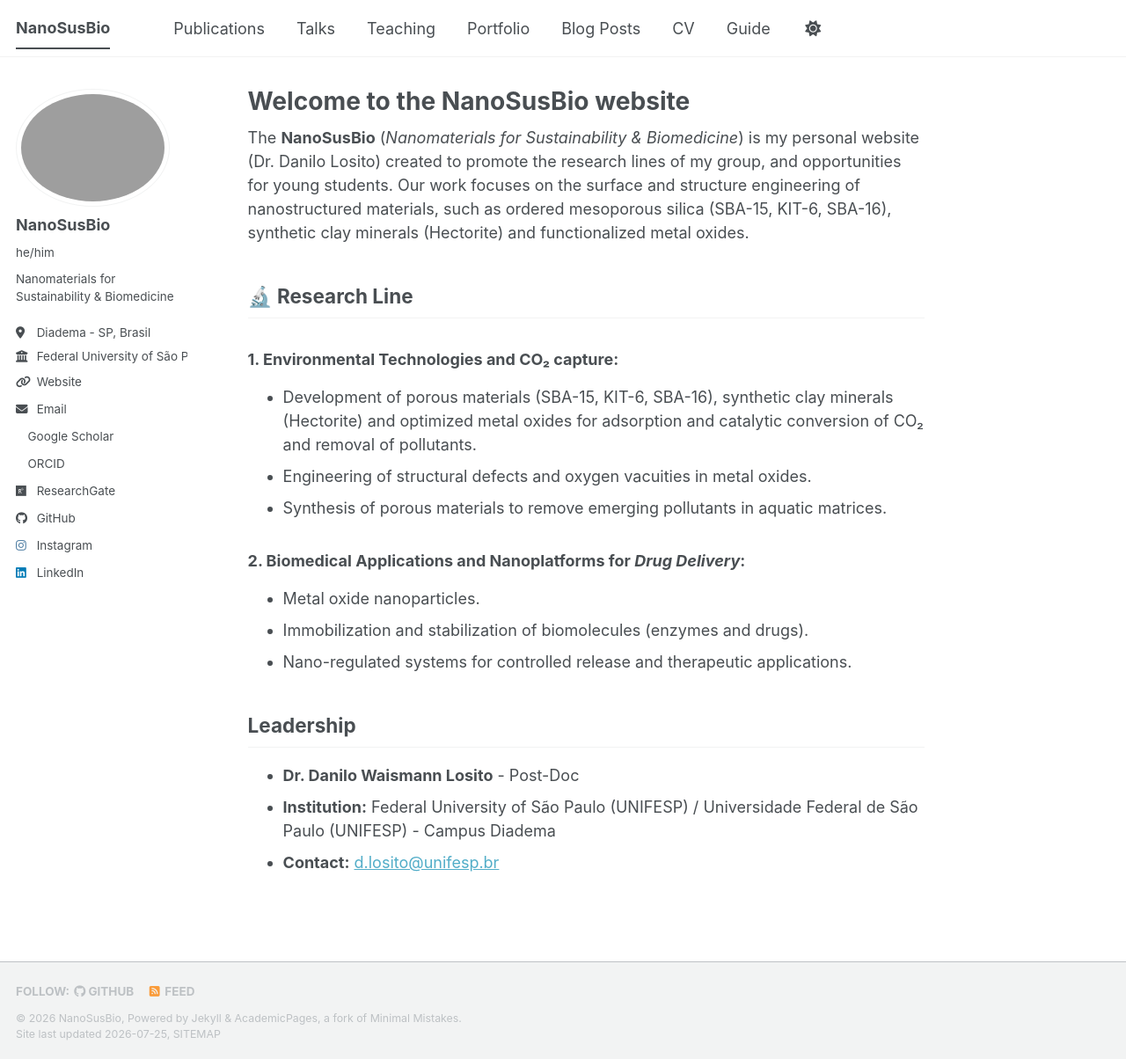
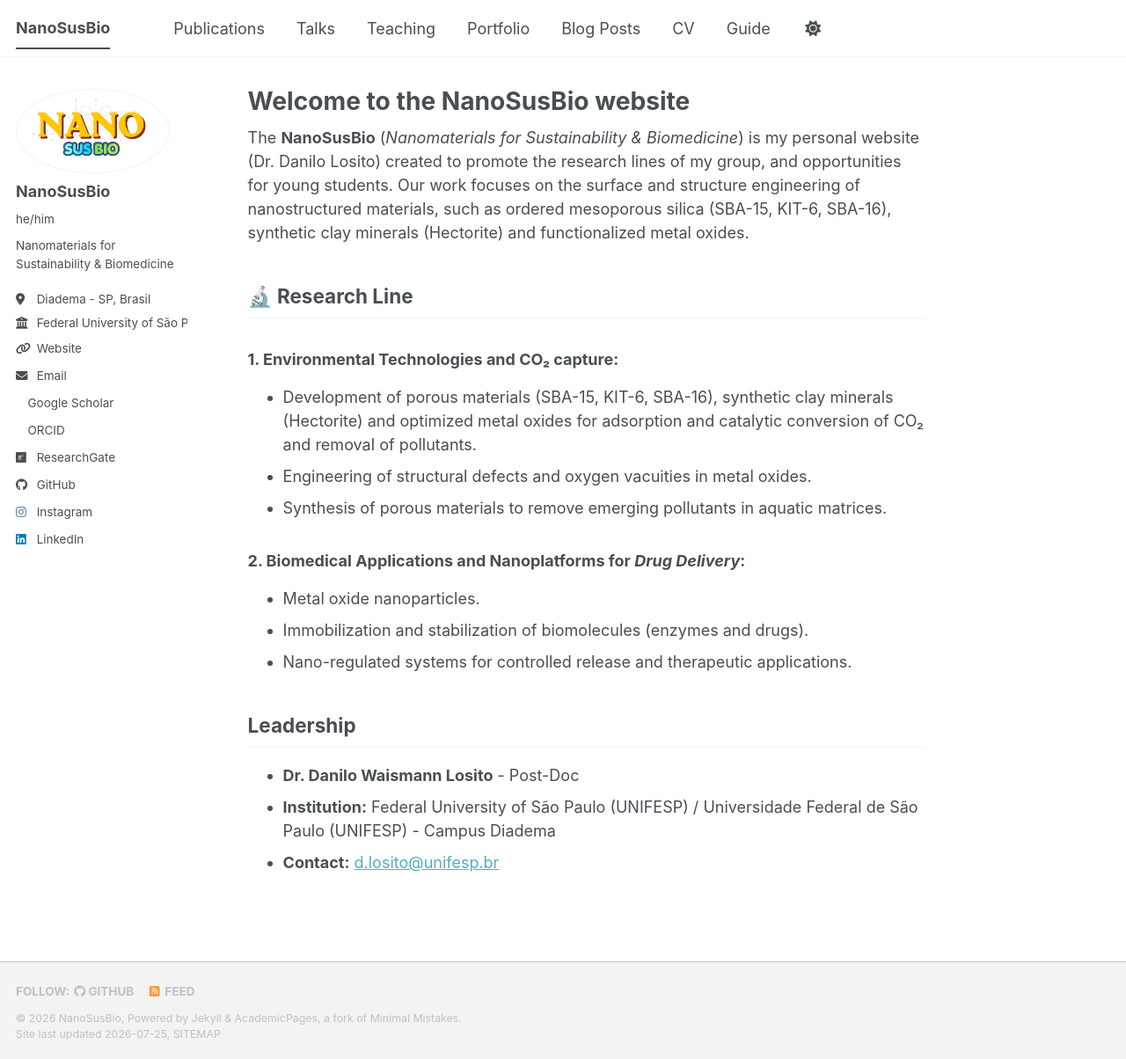
Before and after one commit to NanoSusBio/nanosusbio.github.io, a Jekyll site: the page built from _pages/about.md, in a window 1280 px wide and 1204 px high. Shown: the whole window at 88% size. Built offline with Jekyll 4.4.1, drawn with Linux system fonts in a browser that asks for light colours; a style sheet for code colours, icons or effects is not loaded.

Commit message:
Fix avatar filename in configuration

```diff
--- a/_config.yml
+++ b/_config.yml
@@ -23,7 +23,7 @@ repository               : "academicpages/academicpages.github.io"
 #               Additional customization can be done by editing /_includes/author-profile.html
 author:
   # Biographic information
-  avatar           : "Logo NanoSusBio.png"
+  avatar           : "LogoNanoSusBio.png"
   name             : "NanoSusBio"
   pronouns         : "he/him"
   bio              : "Nanomaterials for Sustainability & Biomedicine"
```
